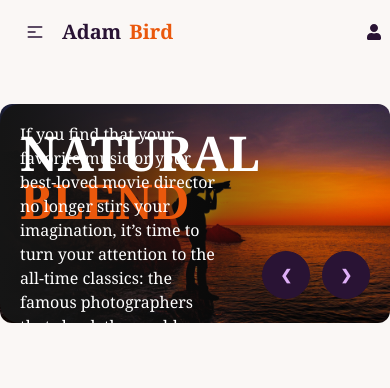
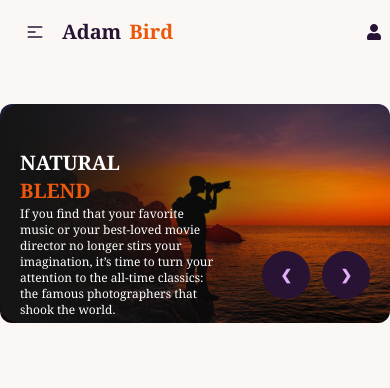
Before and after one commit to pronoybanik/photographer-client-site, a React (Create React App) app: page / in a window 390 px wide. Shown: the top 388 px of the page. Built offline with nearby package versions, Linux system fonts and the light colour scheme; no server answers.

Commit message:
some change header

```diff
--- a/src/conponent/Pages/Bannar/BannerItem/BannerItem.js
+++ b/src/conponent/Pages/Bannar/BannerItem/BannerItem.js
@@ -2,20 +2,21 @@ import React from 'react';
 
 const BannerItem = ({slide}) => {
     const {image, prev, id, next} = slide;
+
     return (
         <div id= {`slide${id}`} className="carousel-item relative w-full ">
                     <div className='carousel-img'>
 
-                        <img src={image} className="w-full rounded-xl h-full" />
+                        <img src={image} className="w-full rounded-xl h-full" alt=''/>
                     </div>
 
                     <div className="absolute  flex justify-end transform -translate-y-1/2 left-5  top-1/3">
-                        <h1 className='font-bold  text-white text-5xl'>
+                        <h1 className='font-bold  text-white lg:text-5xl text-xl'>
                             NATURAL <p className='text-orange-600'>BLEND</p>
                         </h1>
                     </div>
                     <div className="absolute flex justify-end transform  w-1/2 -translate-y-1/2 left-5  top-2/4">
-                        <p className='text-white mt-8' > If you find that your favorite music or your best-loved movie director no longer stirs your imagination, it’s time to turn your attention to the all-time classics: the famous photographers that shook the world. </p>
+                        <p className='text-white mt-24 lg:text-xl text-xs w-full ' > If you find that your favorite music or your best-loved movie director no longer stirs your imagination, it’s time to turn your attention to the all-time classics: the famous photographers that shook the world. </p>
                     </div>
 
                     <div className="absolute flex justify-end transform -translate-y-1/2 left-5 right-5 bottom-0">
```
